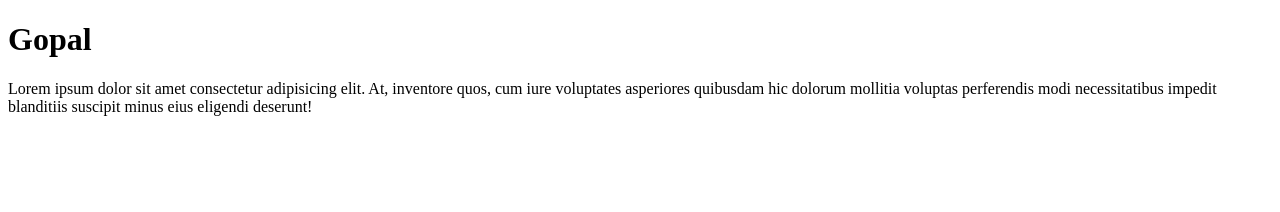
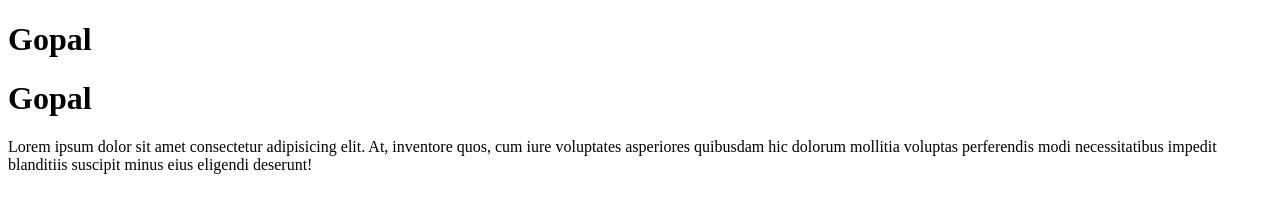
Before and after one commit to gopalsarkarr/html, a plain HTML site: page index.html in a window 1280 px wide. Drawn offline with Linux system fonts and the light colour scheme.

Commit message:
Update index.html

```diff
--- a/index.html
+++ b/index.html
@@ -7,6 +7,7 @@
 </head>
 <body>
     <h1 class="con">Gopal</h1>
+     <h1 class="con">Gopal</h1>
     <div class="main">
         Lorem ipsum dolor sit amet consectetur adipisicing elit. At, inventore quos, cum iure voluptates asperiores quibusdam hic dolorum mollitia voluptas perferendis modi necessitatibus impedit blanditiis suscipit minus eius eligendi deserunt!
     </div>
```
